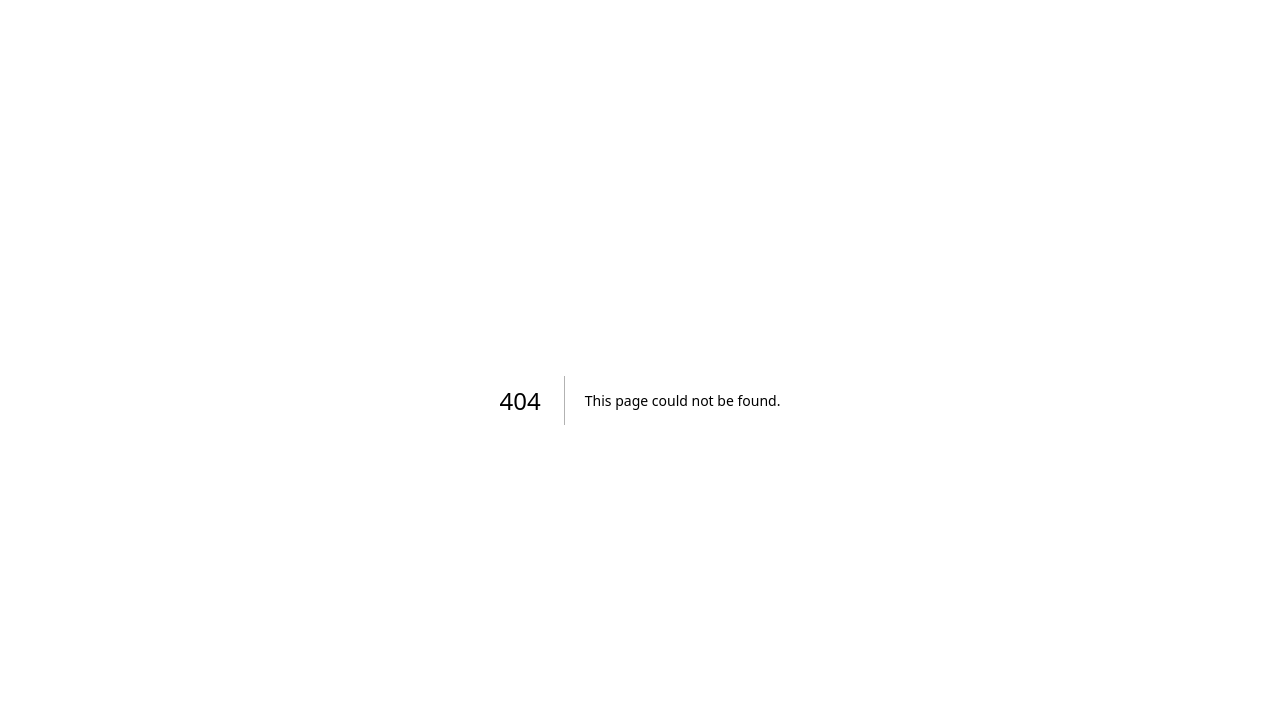
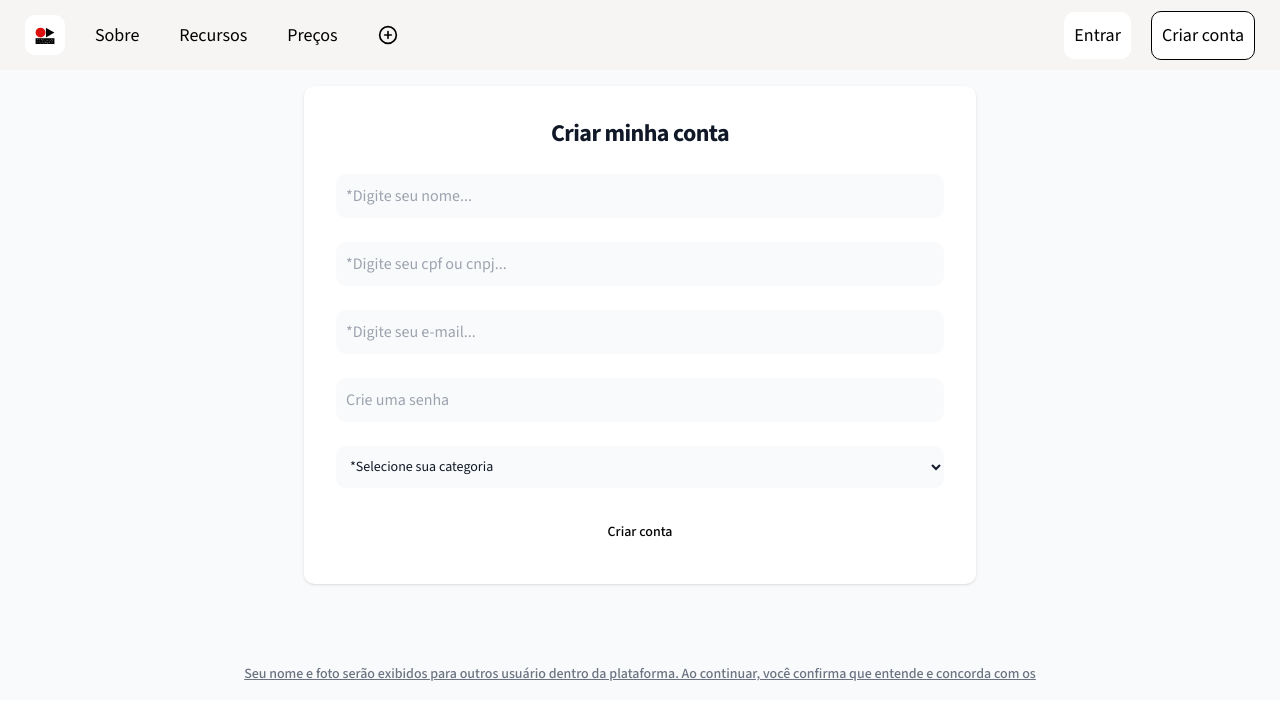
Before and after one commit to ArthurViniciusL/Serena, a Next.js app: page /pages/register in a window 1280 px wide. Before the commit this address had no page. Shown: the top 720 px of the page. Built offline with nearby package versions, Linux system fonts and the light colour scheme.

Commit message:
enviando codigo da tela de cadastro

```diff
--- /dev/null
+++ b/src/app/pages/register/page.tsx
@@ -0,0 +1,137 @@
+"use client";
+
+import "@/app/pages/home/styles/home_styles.css";
+
+import { Button } from "@/components/Button";
+import { Header } from "@/components/Ui/Header";
+
+import Image from "next/image";
+import home_banner_01 from "@/assets/images/home_banner_01.svg";
+import serena_asset_4 from "@/assets/images/serena_asset_4.svg";
+
+import { ModalCreateAccount } from "@/components/Modals/ModalCreateAccount";
+import { ModalLoginAccount } from "@/components/Modals/ModalLoginAccount";
+
+import routes from "@/app.routes";
+import { LogoMarca } from "@/components/Ui/LogoMarca";
+import { ButtonsList } from "../home/components/ButtonsList";
+
+export default function Register() {
+    return (
+        <div>
+          <div className="max-h-[12vh]">
+
+            <Header colorFill="var(--bg-color-02)" >
+                <div className="home-header__content">
+                    <a href={routes.Home}>
+                        <LogoMarca />
+                    </a>
+                    <ButtonsList />
+                </div>
+
+                <ul className="home-buttons__list remove-on-mobile">
+                    <li>
+                        <ModalLoginAccount>
+                            <Button className="app-bg-color">Entrar</Button>
+                        </ModalLoginAccount>
+                    </li>
+                    <li>
+                        <ModalCreateAccount>
+                            <Button className="app-bg-color" border={true}>
+                                Criar conta
+                            </Button>
+                        </ModalCreateAccount>
+                    </li>
+                </ul>
+            </Header>
+          </div>
+          <section className="bg-gray-50 dark:bg-gray-900 w-full max-h-[88vh]">
+                <div className="flex flex-col items-center justify-center px-6 py-4 mx-auto md:h-auto lg:py-4">
+                    <div className="w-full bg-white rounded-lg shadow dark:border md:mt-0 lg:max-w-2xl xl:p-0 dark:bg-gray-800 dark:border-gray-700">
+                        <div className="p-6 space-y-4 md:space-y-6 sm:p-8">
+                            <h1 className="text-2xl font-bold leading-tight tracking-tight text-gray-900 md:text-2xl dark:text-white text-center">
+                                Criar minha conta
+                            </h1>
+                            <form className="space-y-4 md:space-y-6" action="#">
+                                <div>
+                                    <input
+                                        type="email"
+                                        name="email"
+                                        id="email"
+                                        className="bg-gray-50 border border-gray-300 text-gray-900 rounded-lg focus:ring-primary-600 focus:border-primary-600 block w-full p-2.5 dark:bg-gray-700 dark:border-gray-600 dark:placeholder-gray-400 dark:text-white dark:focus:ring-blue-500 dark:focus:border-blue-500"
+                                        placeholder="*Digite seu nome..."
+                                        required=""
+                                    />
+                                </div>
+                                <div>
+                                    <input
+                                        type="text"
+                                        name="CPF/CNPJ"
+                                        id="cpf"
+                                        className="bg-gray-50 border border-gray-300 text-gray-900 rounded-lg focus:ring-primary-600 focus:border-primary-600 block w-full p-2.5 dark:bg-gray-700 dark:border-gray-600 dark:placeholder-gray-400 dark:text-white dark:focus:ring-blue-500 dark:focus:border-blue-500"
+                                        placeholder="*Digite seu cpf ou cnpj..."
+                                        required=""
+                                    />
+                                </div>
+                                <div>
+                                    <input
+                                        type="email"
+                                        name="email"
+                                        id="email"
+                                        className="bg-gray-50 border border-gray-300 text-gray-900 rounded-lg focus:ring-primary-600 focus:border-primary-600 block w-full p-2.5 dark:bg-gray-700 dark:border-gray-600 dark:placeholder-gray-400 dark:text-white dark:focus:ring-blue-500 dark:focus:border-blue-500"
+                                        placeholder="*Digite seu e-mail..."
+                                        required=""
+                                    />
+                                </div>
+                                <div>
+                                    <input
+                                        type="password"
+                                        name="password"
+                                        id="password"
+                                        placeholder="Crie uma senha"
+                                        className="bg-gray-50 border border-gray-300 text-gray-900 rounded-lg focus:ring-primary-600 focus:border-primary-600 block w-full p-2.5 dark:bg-gray-700 dark:border-gray-600 dark:placeholder-gray-400 dark:text-white dark:focus:ring-blue-500 dark:focus:border-blue-500"
+                                        required=""
+                                    />
+                                </div>
+
+                                <select
+                                    id="countries"
+                                    className="bg-gray-50 border border-gray-300 text-gray-900 text-sm rounded-lg focus:ring-blue-500 focus:border-blue-500 block w-full p-2.5 dark:bg-gray-700 dark:border-gray-600 dark:placeholder-gray-400 dark:text-white dark:focus:ring-blue-500 dark:focus:border-blue-500"
+                                >
+                                    <option selected>
+                                        *Selecione sua categoria
+                                    </option>
+                                    <option value="US">Beleza</option>
+                                    <option value="CA">Estética</option>
+                                    <option value="FR">Saúde</option>
+                                    <option value="DE">Fitness</option>
+                                </select>
+
+                                <button
+                                    type="submit"
+                                    className="w-full bg-primary-600 hover:bg-primary-700 focus:ring-4 focus:outline-none focus:ring-primary-300 font-medium rounded-lg text-sm px-5 py-2.5 text-center dark:bg-primary-600 dark:hover:bg-primary-700 dark:focus:ring-primary-800"
+                                >
+                                    Criar conta
+                                </button>
+
+                            </form>
+
+                        </div>
+
+                    </div>
+                    <p className="text-sm font-light mt-20 text-gray-500 text-center dark:text-gray-400">
+                                    <a
+                                        href="#"
+                                        className="font-medium text-primary-600 hover:underline  text-center dark:text-primary-500"
+                                    >
+                                        Seu nome e foto serão exibidos para
+                                        outros usuário dentro da plataforma. Ao
+                                        continuar, você confirma que entende e
+                                        concorda com os
+                                    </a>
+                                </p>
+                </div>
+            </section>
+        </div>
+    );
+}
--- a/src/components/Modals/ModalCreateAccount/index.tsx
+++ b/src/components/Modals/ModalCreateAccount/index.tsx
@@ -39,7 +39,10 @@ export function ModalCreateAccount({ children }: ModalProps) {
                                 <Button>Serviço</Button>
                             </a>
                             <p style={{ color: "var(--font-color-04)" }}>ou</p>
-                            <Button>Cliente</Button>
+                            <a href="">
+                                <Button>Cliente</Button>
+                            </a>
+
                         </div>
                     </div>
                 </Modal>
```
Also changed, not shown: src/app/pages/teste.html (added, +18 -0 lines).
